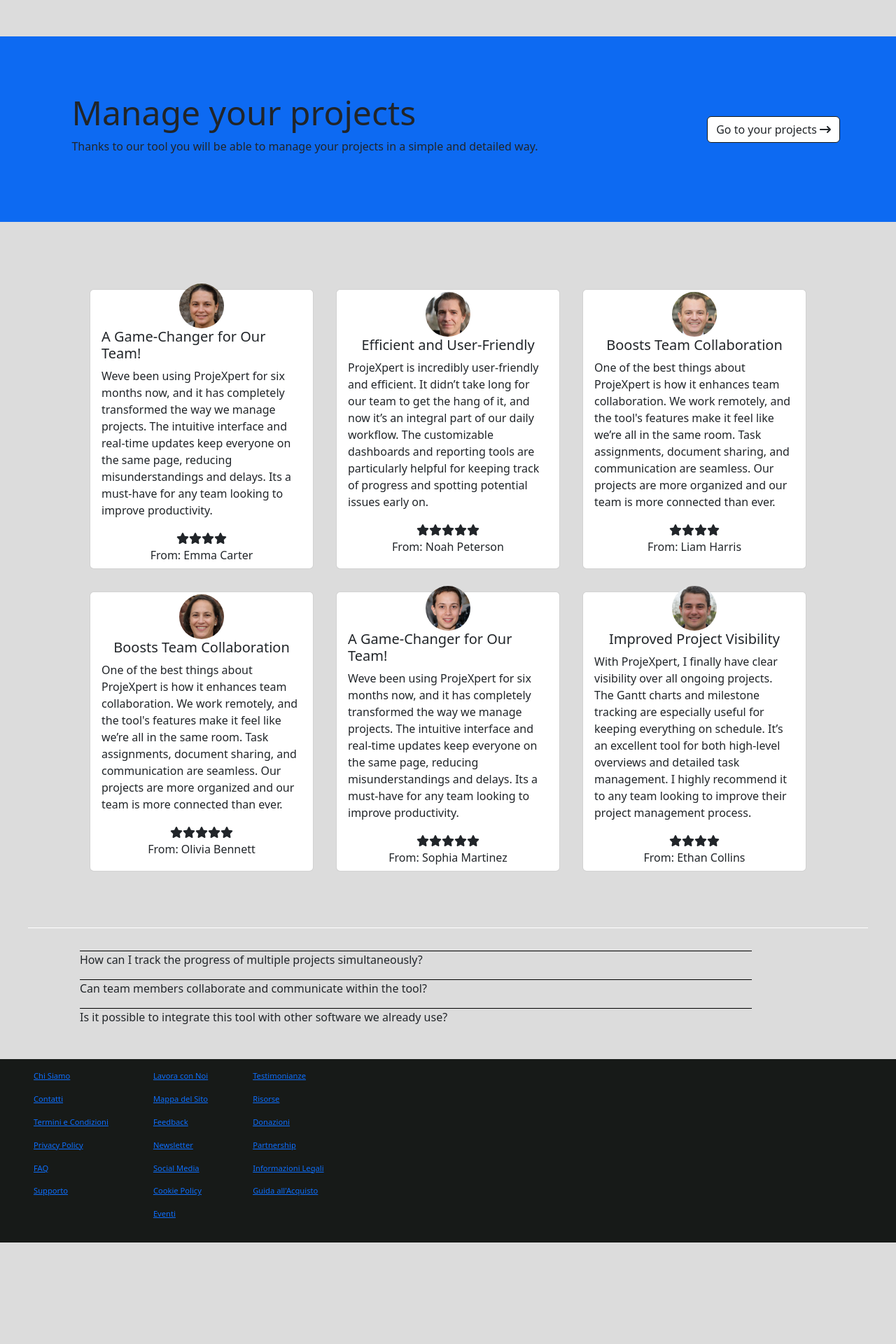
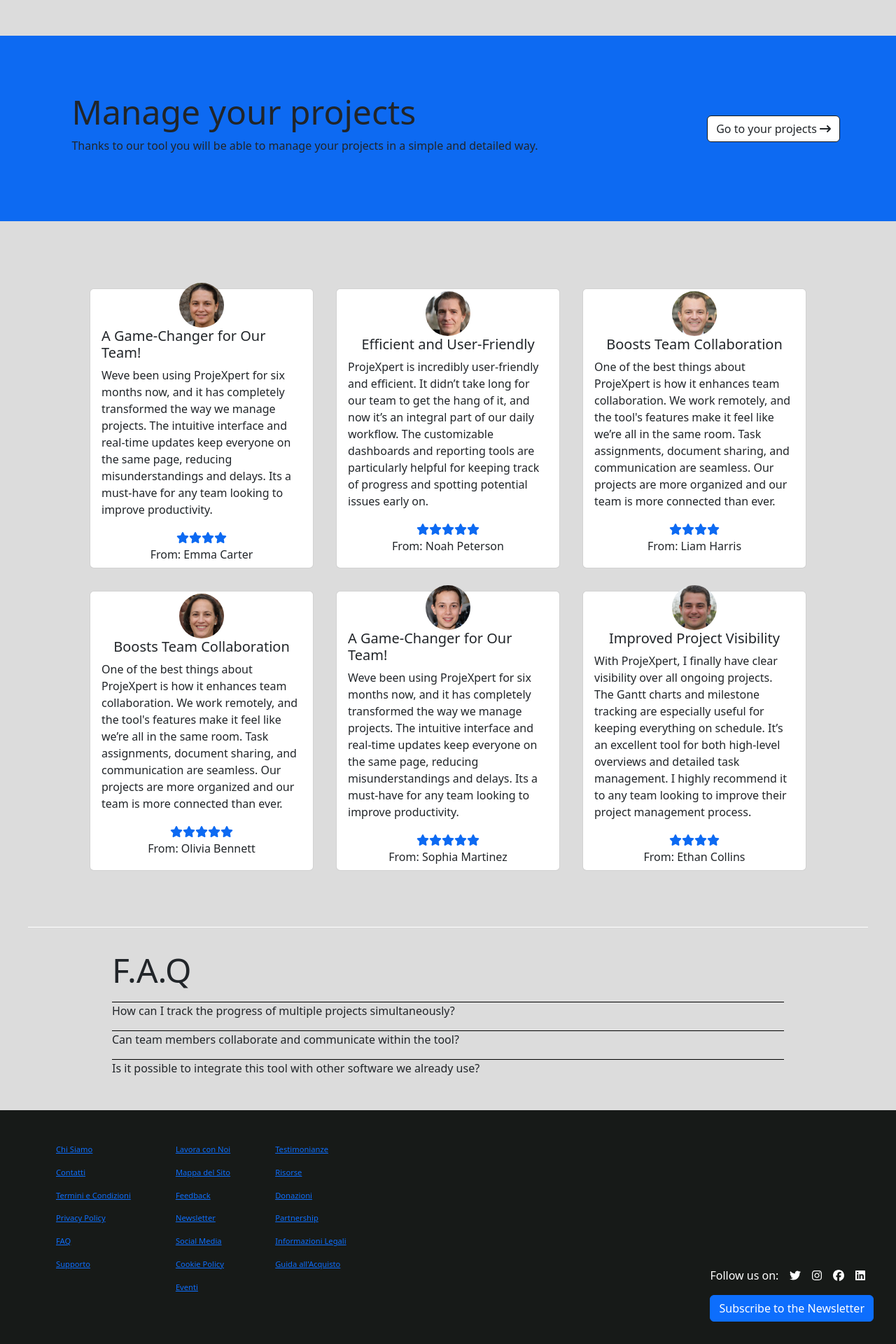
Before and after one commit to SimoneColombo1/vite-boolfolio, a Vue app in the folder boolfolio/: page / in a window 1280 px wide. Shown: the part 745-2665 px from the top of the page at 70% size. Before the commit the page ends 2520 px from the top, so only its background shows below. Built offline with nearby package versions, Linux system fonts and the light colour scheme.

Commit message:
Allineato il layout

```diff
--- a/boolfolio/src/components/AboutUs.vue
+++ b/boolfolio/src/components/AboutUs.vue
@@ -28,6 +28,8 @@
 
 <style scoped lang="scss">
 .AboutUs {
+  max-width: 1500px;
+  margin: 0 auto;
   display: flex;
   flex-direction: row;
   justify-content: space-between;
--- a/boolfolio/src/components/AppFooter.vue
+++ b/boolfolio/src/components/AppFooter.vue
@@ -54,6 +54,20 @@
           </li>
         </ul>
       </nav>
+      <nav class="socials">
+        <span>
+          Follow us on:
+          <p><i class="fa-brands fa-twitter"></i></p>
+          <p><i class="fa-brands fa-instagram"></i></p>
+          <p><i class="fa-brands fa-facebook"></i></p>
+          <p><i class="fa-brands fa-linkedin"></i></p>
+        </span>
+        <span>
+          <button class="btn btn-md btn-primary">
+            Subscribe to the Newsletter
+          </button>
+        </span>
+      </nav>
     </section>
   </footer>
 </template>
@@ -62,7 +76,9 @@
 .main-footer {
   display: flex;
   justify-content: space-between;
-
+  max-width: 1450px;
+  margin: 0 auto;
+  padding: 2rem;
   .link-footer {
     display: flex;
 
@@ -79,6 +95,22 @@
 
   .socials {
     display: flex;
+
+    flex-direction: column;
+    color: white;
+    margin-top: 12rem;
+    span {
+      display: flex;
+      p {
+        margin-left: 1rem;
+      }
+    }
+    button {
+      &:hover {
+        background-color: white;
+        color: #171a18;
+      }
+    }
   }
 }
 </style>
--- a/boolfolio/src/components/AppHeader.vue
+++ b/boolfolio/src/components/AppHeader.vue
@@ -23,7 +23,7 @@
   <nav>
     <span
       ><img src="../assets/img/pngwing.com.png" />
-      <h1>Projects</h1></span
+      <h1>Project Manager 1.0</h1></span
     >
 
     <ul class="links">
@@ -38,10 +38,12 @@
 
 <style scoped lang="scss">
 nav {
+  max-width: 1400px;
+  margin: 0 auto;
   display: flex;
   flex-direction: row;
   justify-content: space-between;
-  border-bottom: 0.3px solid gray;
+
   vertical-align: middle;
   .links {
     margin: 0.8rem;
--- a/boolfolio/src/components/Faq.vue
+++ b/boolfolio/src/components/Faq.vue
@@ -36,9 +36,9 @@
 </script>
 
 <template>
-  <section class="container">
   <section class="faq-container">
     <div class="faqs">
+      <h4>F.A.Q</h4>
       <div v-for="(faq, index) in faqs" :key="index" class="single-faq">
         <p @click="toggleAnswer(index)" style="cursor: pointer">
           {{ faq.Question }}
@@ -49,15 +49,20 @@
       </div>
     </div>
   </section>
-  </section>
 </template>
 
 <style scoped>
 .faq-container {
   display: flex;
-  max-width: 1000px;
+
   padding: 2rem;
+  h4 {
+    font-size: 3rem;
+    margin-bottom: 1rem;
+  }
   .faqs {
+    max-width: 1500px;
+    margin: 0 auto;
     display: flex;
     justify-content: start;
     flex-direction: column;
--- a/boolfolio/src/components/ReviewSinglecard.vue
+++ b/boolfolio/src/components/ReviewSinglecard.vue
@@ -110,6 +110,9 @@
   display: flex;
   flex-direction: column;
   align-items: center;
+  .fa-star {
+    color: #0d6af2;
+  }
   img {
     border-radius: 50%;
   }
--- a/boolfolio/src/components/YourProjects.vue
+++ b/boolfolio/src/components/YourProjects.vue
@@ -2,12 +2,13 @@
 export default {};
 </script>
 <template>
+  <section class="project-container">
     <section class="YourProjects">
       <span>
         <h4>Manage your projects</h4>
         <p>
-        Thanks to our tool you will be able to manage your projects in a simple
-        and detailed way.
+          Thanks to our tool you will be able to manage your projects in a
+          simple and detailed way.
         </p></span
       ><span>
         <router-link class="btn btn-md button" :to="{ name: 'projects' }">
@@ -15,11 +16,17 @@
           <i class="fa-solid fa-arrow-right-long"></i></router-link
       ></span>
     </section>
+  </section>
 </template>
 
 <style scoped lang="scss">
+.project-container {
+  background-color: #0d6af2;
+}
+
 .YourProjects {
-  background-color: #0d6af2;
+  max-width: 1500px;
+  margin: 0 auto;
   display: flex;
   justify-content: space-between;
   padding: 5rem;
--- a/boolfolio/src/components/welcome.vue
+++ b/boolfolio/src/components/welcome.vue
@@ -2,17 +2,23 @@
 export default {};
 </script>
 <template>
-  <section class="welcome">
-    <h1>
-      <img src="../assets/img/pngwing.com.png" />
-      Welcome to Project Manager 1.0
-    </h1>
+  <section class="welcome-container">
+    <section class="welcome">
+      <h1>
+        <img src="../assets/img/pngwing.com.png" />
+        Welcome to Project Manager 1.0
+      </h1>
+    </section>
   </section>
 </template>
 
 <style scoped lang="scss">
+.welcome-container {
+  background-color: #0d6af2;
+}
 .welcome {
-  background-color: #0d6af2;
+  max-width: 1500px;
+  margin: 0 auto;
 
   padding: 6rem;
   h1 {
--- a/boolfolio/src/main.js
+++ b/boolfolio/src/main.js
@@ -3,4 +3,5 @@
 import { router } from "./router.js";
 import "@fortawesome/fontawesome-free/js/fontawesome";
 import "@fortawesome/fontawesome-free/js/solid";
+import "@fortawesome/fontawesome-free/js/brands";
 createApp(App).use(router).mount("#app");
--- a/boolfolio/src/pages/AppHome.vue
+++ b/boolfolio/src/pages/AppHome.vue
@@ -15,11 +15,13 @@
 };
 </script>
 <template>
-  <welcome />
-  <AboutUs />
-  <YourProjects />
-  <reviews />
-  <Faq />
+  <section class="AppMain">
+    <welcome />
+    <AboutUs />
+    <YourProjects />
+    <reviews />
+    <Faq />
+  </section>
 </template>
 
 <style scoped lang="scss"></style>
```
Lines whose indentation alone changed are shown as unchanged.
